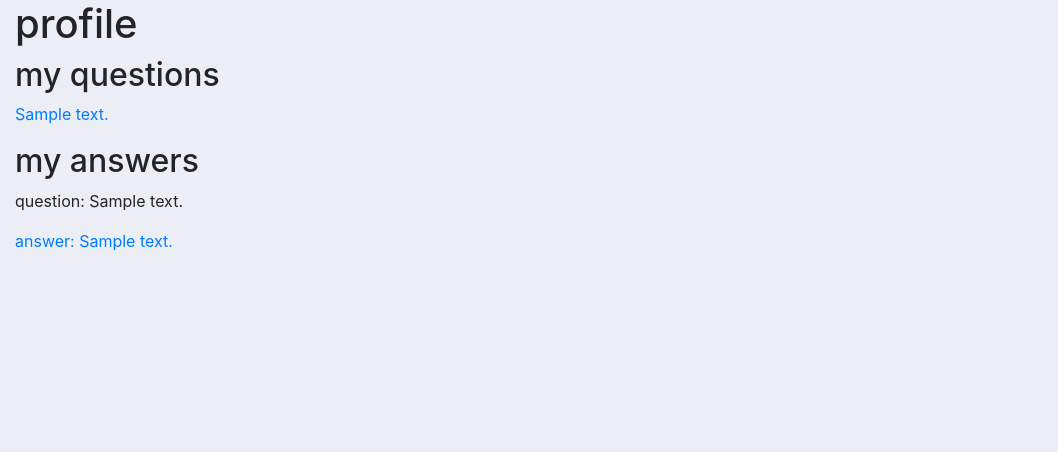
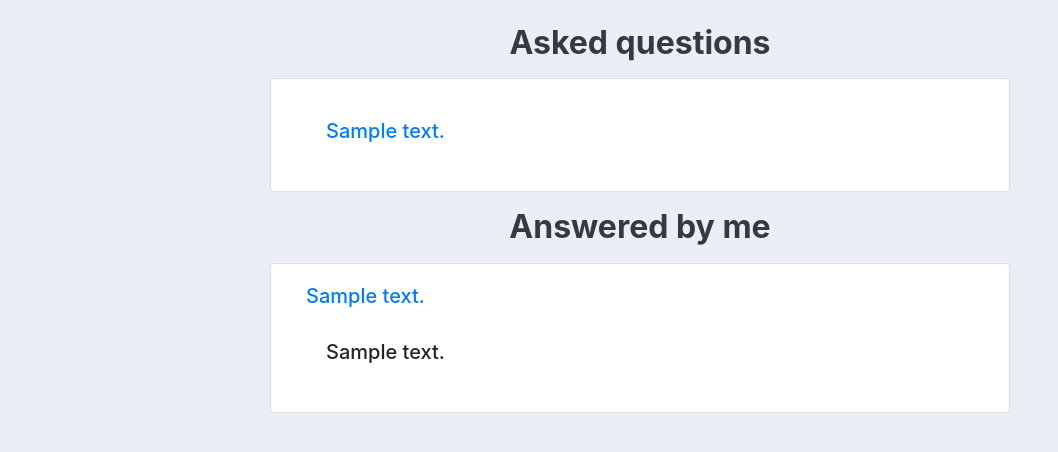
Before and after one commit to DevelopersLeague/StudNet, a Django app: page /profile/ in a window 1280 px wide. Shown: the part 56-508 px from the top of the page, without its empty margins (0-1058 px from the left). Run offline with Django 3.2, Linux system fonts and the light colour scheme; a user stored in the database is signed in; tables that the repository leaves empty hold one stand-in row (values such as "Sample post"); some libraries are stand-ins or nearby versions.

Commit message:
Add styling to profile page

```diff
--- a/forum/templates/forum/profile.html
+++ b/forum/templates/forum/profile.html
@@ -1,13 +1,32 @@
 {% extends "forum/main.html" %}
     {% block content %}
-        <h1>profile</h1>
-        <h2>my questions</h2>
-        {% for question in questions %}
-            <p><a href="{% url  'question_display' question.id %}">{{question.question_text}}</a></p>
-        {% endfor %}
-        <h2>my answers</h2>
-        {% for answer in answers %}
-            <p>question: {{answer.question_id.question_text}}</p>
-            <p><a href="{% url  'question_display' answer.question_id.id %}">answer: {{answer.answer_text}}</a></p>
-        {% endfor %}
+
+        <div class="container">
+            {% comment %} <h1>profile</h1> {% endcomment %}
+            <h2 class="col-md-8 mx-auto text-center mt-4 text-dark font-weight-bold">Asked questions</h2>
+
+            {% for question in questions %}
+                <div class="card my-3 mx-3 col-md-8 mx-auto">
+                <div class="card-body">
+                    <a class="card-link" href="{% url  'question_display' question.id %}">
+                        <h5 class="card-body"> {{question.question_text}}</h5>
+                    </a>
+                </div>
+                </div>
+            {% endfor %}
+
+            <h2 class="col-md-8 mx-auto text-center text-dark font-weight-bold">Answered by me</h2>
+            {% for answer in answers %}
+            <div class="card my-3 col-md-8 mx-auto">
+                <div class="card-body">
+                    <a class="card-link" href="{% url  'question_display' answer.question_id.id %}">
+                        <h5 class="card-title"> {{answer.question_id.question_text}}</h5>
+                    </a>
+                    <div>
+                        <h5 class="card-body">{{answer.answer_text}}</h5>
+                    </div>
+                </div>
+            </div>
+            {% endfor %}
+        </div>
     {% endblock %}
```
